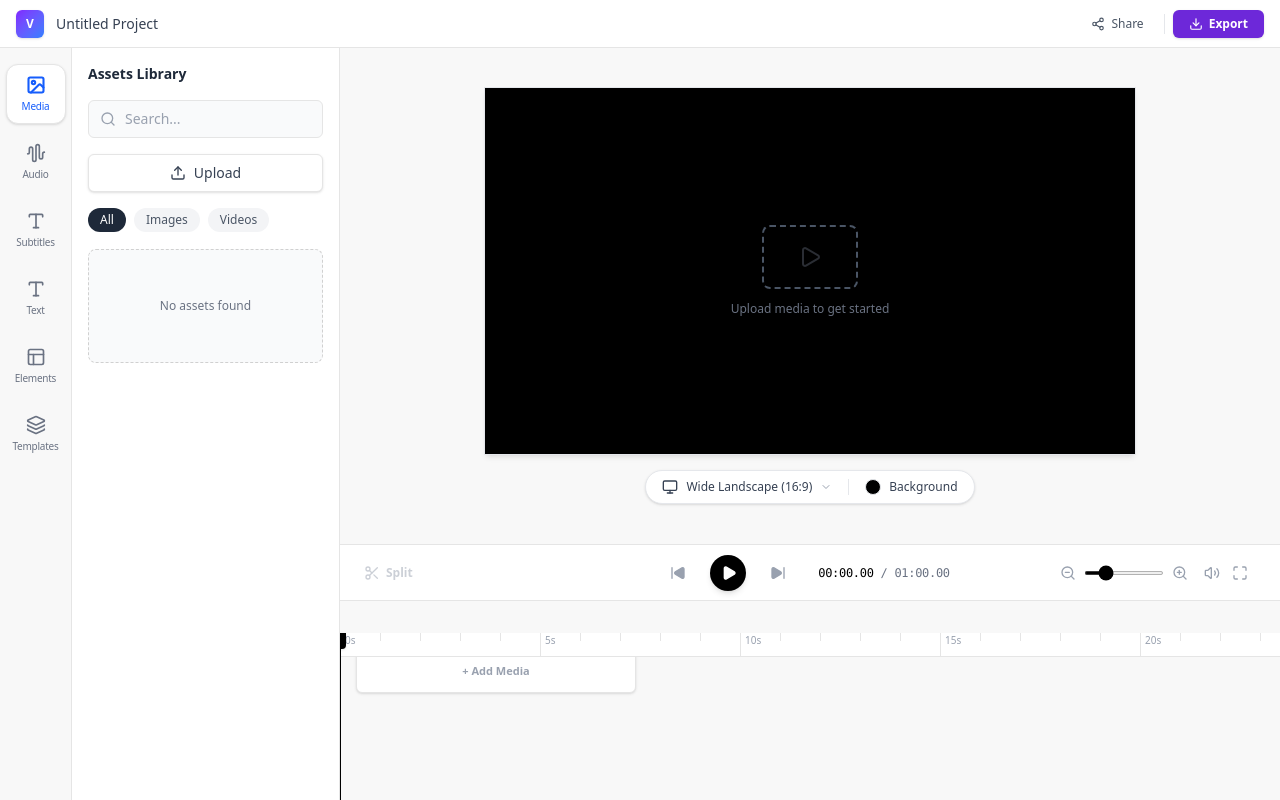
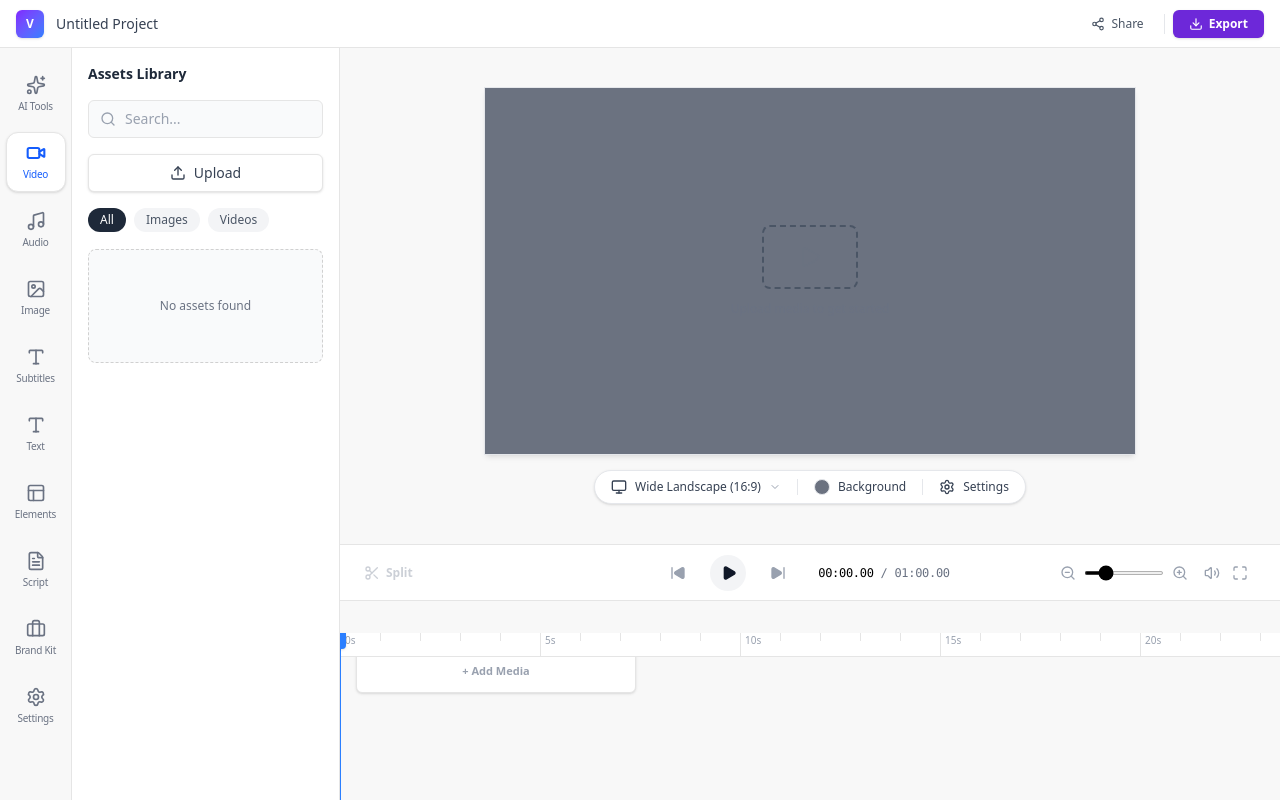
Before and after one commit to YeezyWest/veed-clone-task, a Next.js app: page / in a window 1280 px wide. Built offline with nearby package versions, Linux system fonts and the light colour scheme.

Commit message:
feat: Revamp editor UI with updated sidebar tools, new canvas settings button, and refined timeline and canvas background colors.

```diff
--- a/components/Canvas.tsx
+++ b/components/Canvas.tsx
@@ -3,7 +3,7 @@
 import React, { useState, useRef, useEffect } from 'react';
 import { Rnd } from 'react-rnd';
 import { useEditorStore } from '@/store/useEditorStore';
-import { Play, Pause, SkipBack, SkipForward, Trash2, Monitor, ChevronDown } from 'lucide-react';
+import { Play, Pause, SkipBack, SkipForward, Trash2, Monitor, ChevronDown, Settings } from 'lucide-react';
 
 const FORMATS = [
   { id: '16:9', label: 'Wide Landscape' },
@@ -176,6 +176,15 @@ export const Canvas = () => {
             Background
           </button>
 
+          <div className="h-4 w-px bg-gray-200" />
+
+          <button
+            className="flex items-center gap-2 text-xs font-medium text-gray-700 hover:text-gray-900"
+          >
+            <Settings className="h-4 w-4" />
+            Settings
+          </button>
+
           {/* Format Menu Popup */}
           {showFormatMenu && (
             <div className="absolute bottom-full mb-2 left-0 w-64 rounded-xl border border-gray-200 bg-white shadow-lg p-2 z-50">
--- a/components/Sidebar.tsx
+++ b/components/Sidebar.tsx
@@ -1,16 +1,20 @@
 'use client';
 
 import React, { useRef, useState, useEffect } from 'react';
-import { Upload, Type, Layout, Search, Layers, Clapperboard, AudioWaveform, Image as ImageIcon } from 'lucide-react';
+import { Upload, Type, Layout, Search, Layers, Clapperboard, AudioWaveform, Image as ImageIcon, Sparkles, Video, Music, FileText, Briefcase, Settings } from 'lucide-react';
 import { useEditorStore } from '@/store/useEditorStore';
 
 const TOOLS = [
-  { id: 'media', icon: ImageIcon, label: 'Media' },
-  { id: 'audio', icon: AudioWaveform, label: 'Audio' },
+  { id: 'ai-tools', icon: Sparkles, label: 'AI Tools' },
+  { id: 'media', icon: Video, label: 'Video' },
+  { id: 'audio', icon: Music, label: 'Audio' },
+  { id: 'image', icon: ImageIcon, label: 'Image' },
   { id: 'subtitles', icon: Type, label: 'Subtitles' },
   { id: 'text', icon: Type, label: 'Text' },
   { id: 'elements', icon: Layout, label: 'Elements' },
-  { id: 'templates', icon: Layers, label: 'Templates' },
+  { id: 'script', icon: FileText, label: 'Script' },
+  { id: 'brand-kit', icon: Briefcase, label: 'Brand Kit' },
+  { id: 'settings', icon: Settings, label: 'Settings' },
 ];
 
 export const Sidebar = () => {
--- a/components/Timeline.tsx
+++ b/components/Timeline.tsx
@@ -146,7 +146,7 @@ export const Timeline = () => {
           </button>
           <button
              onClick={() => setPlaying(!isPlaying)}
-             className="flex h-9 w-9 items-center justify-center rounded-full bg-black text-white shadow-md transition-transform hover:scale-105 active:scale-95"
+             className="flex h-9 w-9 items-center justify-center rounded-full bg-gray-100 text-gray-900 hover:bg-gray-200 transition-transform hover:scale-105 active:scale-95"
           >
             {isPlaying ? <Pause className="h-4 w-4 fill-current" /> : <Play className="h-4 w-4 fill-current ml-0.5" />}
           </button>
@@ -288,7 +288,7 @@ export const Timeline = () => {
 
           {/* VEED Style Playhead */}
           <div
-            className="absolute top-0 bottom-0 z-20 w-px bg-black pointer-events-none"
+            className="absolute top-0 bottom-0 z-20 w-px bg-blue-500 pointer-events-none"
             style={{ left: currentTime * pixelsPerSecond }}
           >
             <div
@@ -296,7 +296,7 @@ export const Timeline = () => {
                 e.preventDefault();
                 setIsScrubbing(true);
               }}
-              className="absolute -left-[5px] top-0 h-4 w-[11px] bg-black rounded-b-sm cursor-ew-resize pointer-events-auto hover:bg-gray-800 z-30 transition-colors shadow-sm"
+              className="absolute -left-[5px] top-0 h-4 w-[11px] bg-blue-500 rounded-b-sm cursor-ew-resize pointer-events-auto hover:bg-blue-600 z-30 transition-colors shadow-sm"
               title="Drag to scrub"
             />
           </div>
--- a/store/useEditorStore.ts
+++ b/store/useEditorStore.ts
@@ -54,7 +54,7 @@ export const useEditorStore = create<EditorState>((set) => ({
   isPlaying: false,
   selectedId: null,
   canvasFormat: '16:9',
-  backgroundColor: '#000000',
+  backgroundColor: '#6b7280',
   timelineHeight: 256,
   sidebarWidth: 340,
   isMobileSidebarOpen: false,
```
